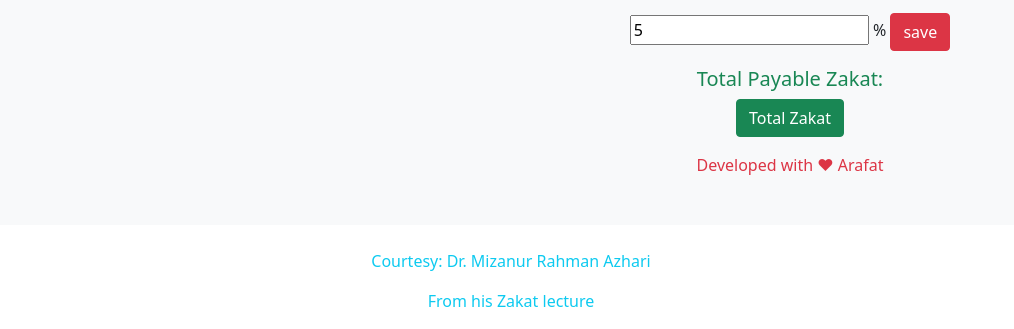
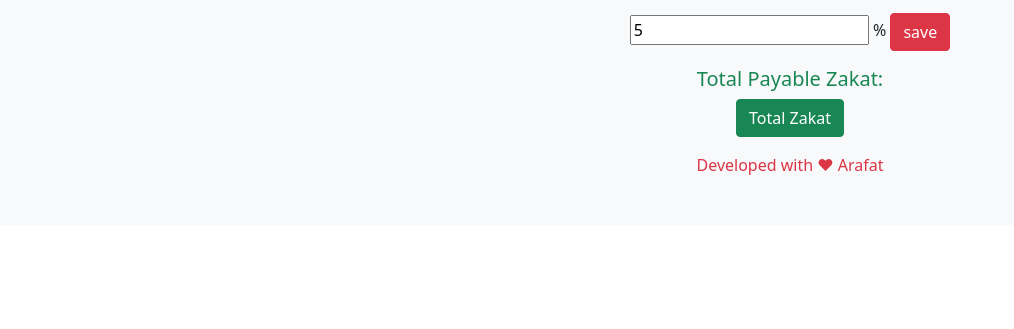
Before and after one commit to arafatmollah/zakat-calculator, a plain HTML site: page index.html in a window 1280 px wide. Shown: the part 713-1042 px from the top of the page, without its empty margins (129-1143 px from the left). After the commit the page ends 962 px from the top, so only its background shows below. Drawn offline with nearby package versions, Linux system fonts and the light colour scheme.

Commit message:
some changes

```diff
--- a/index.html
+++ b/index.html
@@ -41,10 +41,10 @@
             </div>
         </div>
     </section>
-    <div class="container text-center my-3 text-info">
+    <!-- <div class="container text-center my-3 text-info">
         <p>Courtesy: Dr. Mizanur Rahman Azhari</p>
     <blockquote>From his Zakat lecture</blockquote>
-    </div>
+    </div> -->
     <script src="js/app.js"></script>
 </body>
 </html>
```
